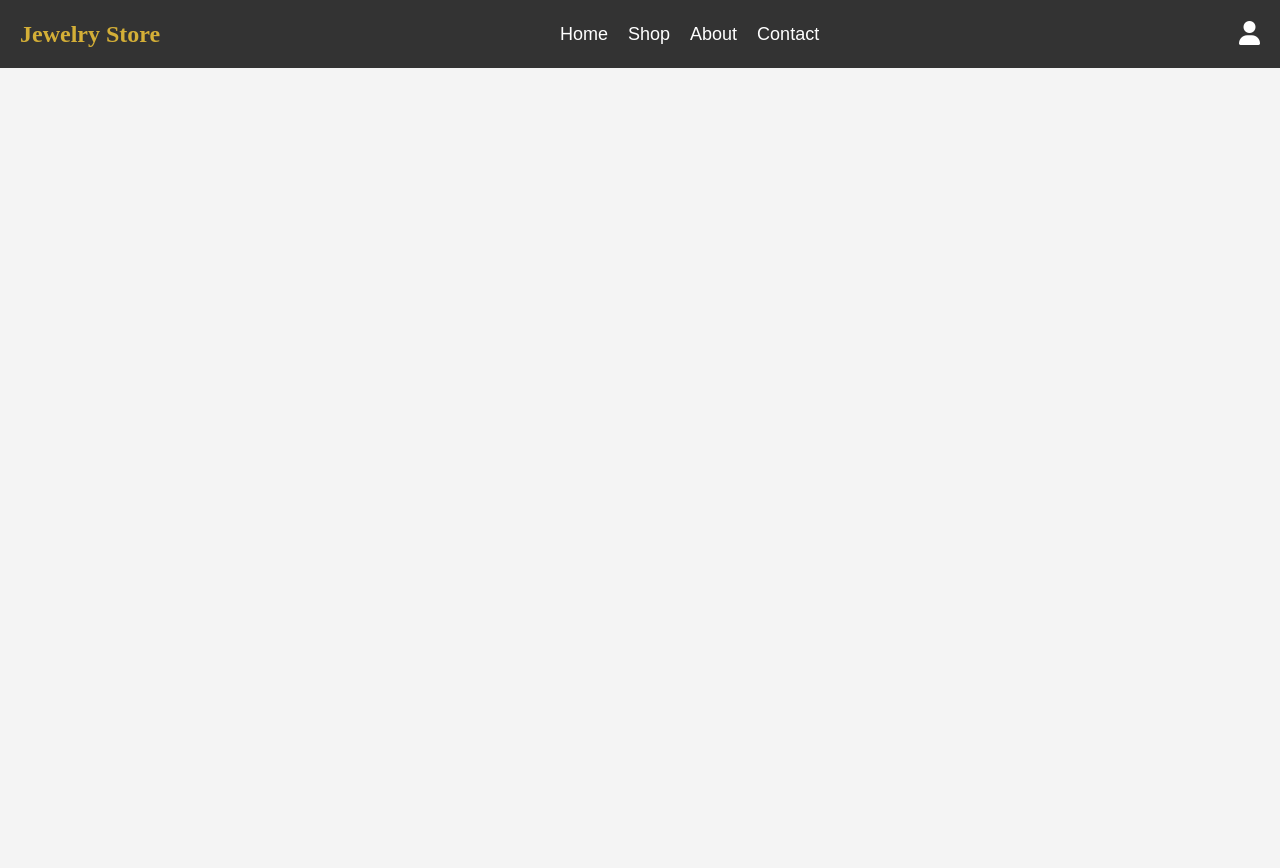
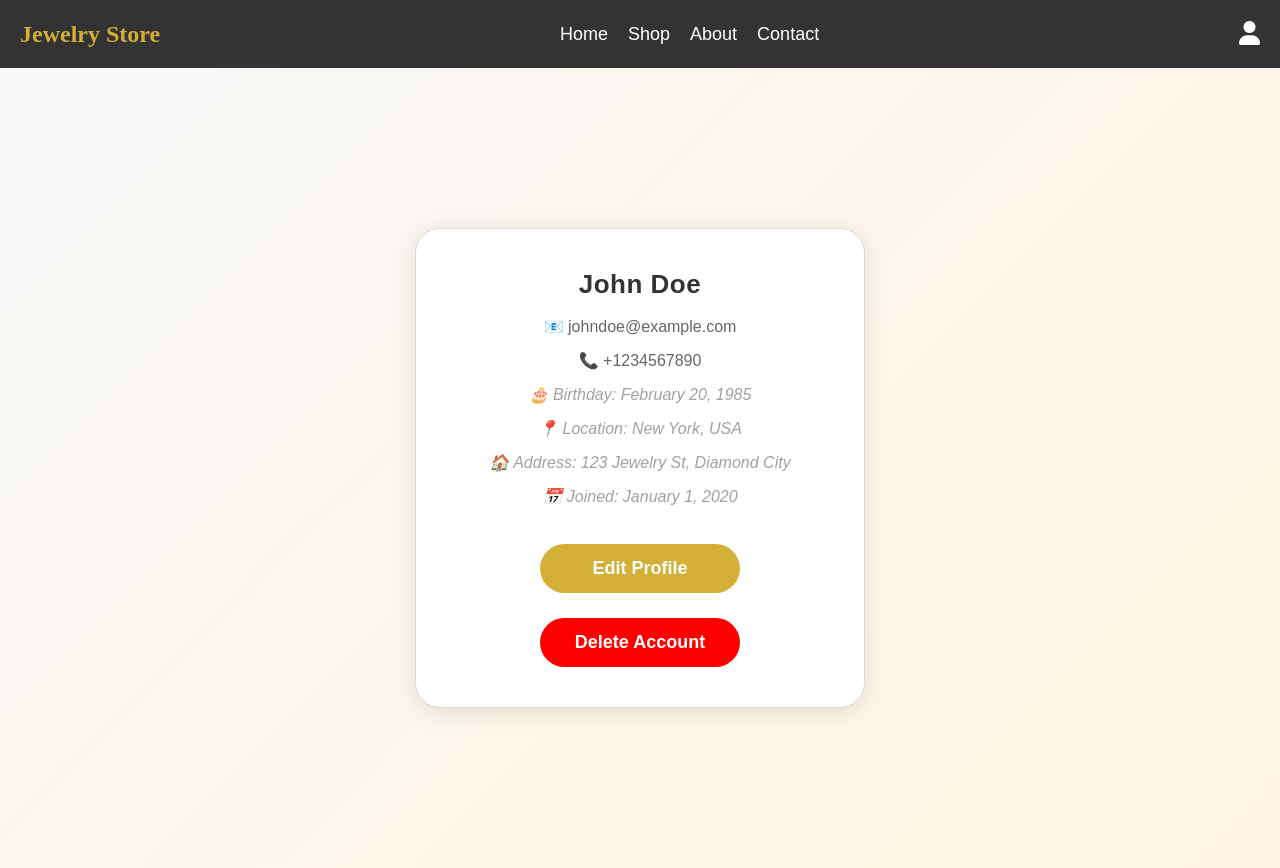
Before and after one commit to Nakkash14/Jewelry, a React (Create React App) app in the folder frontend/: page /userprofile in a window 1280 px wide. Before the commit the page ends 800 px from the top, so only its background shows below. Built offline with nearby package versions, Linux system fonts and the light colour scheme.

Commit message:
Frontend / Added user profile infos page

```diff
--- a/frontend/package.json
+++ b/frontend/package.json
@@ -6,6 +6,8 @@
     "@fortawesome/free-solid-svg-icons": "^6.7.2",
     "@fortawesome/react-fontawesome": "^0.2.2",
     "cra-template": "1.2.0",
+    "framer-motion": "^12.4.7",
+    "lucide-react": "^0.477.0",
     "react": "^18.0.0",
     "react-dom": "^18.0.0",
     "react-router-dom": "^7.1.1",
--- a/frontend/src/App.js
+++ b/frontend/src/App.js
@@ -32,9 +32,10 @@ import React from 'react';
 import { BrowserRouter as Router, Routes, Route } from 'react-router-dom';  // Import React Router
 
 // Import the components for the pages
-import HomePage from './components/HomePage.jsx'; // Assuming HomePage.js is in the same folder
-import SignIn from './Auth/Sign_In'; // Adjust the path based on where your components are located
-import SignUp from './Auth/Sign_Up';
+import HomePage from './components/HomePage.jsx'; // Import Home Page
+import SignIn from './Auth/Sign_In'; // Import Sign In
+import SignUp from './Auth/Sign_Up'; // Import Sign Up
+import UserProfile from './User/UserProfile'; // Import User Profile
 import Navbar from './components/Navbar'; // Import Navbar
 
 const App = () => {
@@ -48,6 +49,7 @@ const App = () => {
         <Route path="/" element={<HomePage />} />
         <Route path="/signin" element={<SignIn />} />
         <Route path="/signup" element={<SignUp />} />
+        <Route path="/userprofile" element={<UserProfile />} />
       </Routes>
     </Router>
   );
--- /dev/null
+++ b/frontend/src/User/UserProfile.css
@@ -0,0 +1,155 @@
+/* Profile Container */
+.profile-container {
+  display: flex;
+  justify-content: center;
+  align-items: center;
+  height: 100vh;
+  background-color: #f8f8f8; /* Light background color to highlight content */
+}
+
+/* Profile Card Styling */
+.profile-card {
+  background: #fff;
+  padding: 40px;
+  border-radius: 25px;
+  box-shadow: 0 4px 25px rgba(0, 0, 0, 0.1);
+  text-align: center;
+  max-width: 450px;
+  width: 100%;
+  font-family: 'Georgia', serif; /* Elegant, serif font for a luxurious feel */
+  border: 1px solid #e0d9c6; /* Soft gold accent */
+}
+
+/* Profile Picture Container */
+.profile-pic-container {
+  position: relative;
+  display: flex;
+  justify-content: center;
+  margin-bottom: 30px;
+}
+
+/* Profile Picture Styling */
+.profile-pic {
+  width: 150px;
+  height: 150px;
+  border-radius: 50%;
+  object-fit: cover;
+  border: 5px solid #d4af37; /* Gold border */
+  box-shadow: 0 4px 25px rgba(0, 0, 0, 0.1); /* Elegant shadow */
+}
+
+/* Profile Picture Upload Button */
+.profile-pic-upload {
+  position: absolute;
+  bottom: 12px;
+  right: 12px;
+  background: #fff;
+  border-radius: 50%;
+  padding: 12px;
+  cursor: pointer;
+  box-shadow: 0 4px 15px rgba(0, 0, 0, 0.1);
+  transition: background-color 0.3s ease;
+}
+
+.profile-pic-upload:hover {
+  background-color: #f5e8b5; /* Soft gold hover effect */
+}
+
+.icon {
+  width: 20px;
+  height: 20px;
+  color: #d4af37; /* Gold color for the icon */
+}
+
+/* User Information */
+.user-name {
+  font-size: 26px;
+  font-weight: 700;
+  color: #333;
+  margin-bottom: 15px;
+  letter-spacing: 0.5px;
+}
+
+.user-email, .user-phone, .user-birthday, .user-location, .user-preferred-jewelry, .user-status, .user-address, .user-join-date {
+  font-size: 16px;
+  color: #666;
+  margin-bottom: 10px;
+  line-height: 1.5;
+}
+
+/* Extra Styling for Additional Labels */
+.user-birthday, .user-location, .user-preferred-jewelry {
+  font-style: italic;
+  color: #a1a1a1;
+}
+
+.user-status {
+  font-weight: bold;
+  color: #007bff;
+}
+
+/* Address and Join Date styling */
+.user-address {
+  font-style: italic;
+  color: #a1a1a1;
+  margin-top: 10px;
+}
+
+.user-join-date {
+  font-style: italic;
+  color: #a1a1a1;
+  margin-top: 5px;
+}
+
+/* Edit Button Styling */
+.edit-button {
+  background: #d4af37; /* Gold color for a luxurious touch */
+  color: white;
+  border: none;
+  padding: 14px 20px;
+  border-radius: 30px; /* Rounded corners for an elegant feel */
+  cursor: pointer;
+  margin-top: 25px;
+  font-size: 18px;
+  font-weight: bold;
+  transition: background-color 0.3s ease, transform 0.2s ease;
+  width: 200px;
+}
+
+.edit-button:hover {
+  background: #b98b2f; /* Slightly darker gold for hover effect */
+  transform: translateY(-3px);
+}
+
+.edit-button:focus {
+  outline: none;
+}
+
+/* Delete Button Styling */
+.delete-button {
+  background: Red; /* Red color for a luxurious touch */
+  color: white;
+  border: none;
+  padding: 14px 20px;
+  border-radius: 30px; /* Rounded corners for an elegant feel */
+  cursor: pointer;
+  margin-top: 25px;
+  font-size: 18px;
+  font-weight: bold;
+  transition: background-color 0.3s ease, transform 0.2s ease;
+  width: 200px;
+}
+
+.delete-button:hover {
+  background: #e63946; /* Slightly darker red for hover effect */
+  transform: translateY(-3px);
+}
+
+.eddeleteit-button:focus {
+  outline: none;
+}
+
+/* Optional: Fancy background for profile container */
+.profile-container {
+  background: linear-gradient(135deg, #f8f8f8, #fff4e1); /* Soft gradient for a high-end feel */
+}
--- /dev/null
+++ b/frontend/src/User/UserProfile.jsx
@@ -0,0 +1,48 @@
+import React from "react";
+import { motion } from "framer-motion";
+import { CameraIcon } from "lucide-react";
+import "./UserProfile.css";
+
+const UserProfile = () => {
+  const handleDeleteAccount = () => {
+    const confirmDelete = window.confirm("Are you sure you want to delete your account? This action cannot be undone.");
+    if (confirmDelete) {
+      alert("Your account has been deleted.");
+      // API call for account deletion would go here.
+    }
+  };
+
+  return (
+    <motion.div className="profile-container" initial={{ opacity: 0 }} animate={{ opacity: 1 }} transition={{ duration: 0.5 }}>
+      <div className="profile-card">
+        {/* Profile Picture Section */}
+        {/* <div className="profile-pic-container">
+          <img src="/profile-placeholder.jpg" alt="Profile" className="profile-pic" />
+          <label className="profile-pic-upload">
+            <CameraIcon className="icon" />
+            <input type="file" className="hidden" />
+          </label>
+        </div> */}
+
+        {/* User Details */}
+        <p className="user-name">John Doe</p>
+        <p className="user-email">📧 johndoe@example.com</p>
+        <p className="user-phone">📞 +1234567890</p>
+        <p className="user-birthday">🎂 Birthday: February 20, 1985</p>
+        <p className="user-location">📍 Location: New York, USA</p>
+        {/* <p className="user-preferred-jewelry">💎 Preferred Jewelry: Rings, Necklaces</p> */}
+        {/* <p className="user-status">✅ Account Status: Active</p> */}
+        <p className="user-address">🏠 Address: 123 Jewelry St, Diamond City</p>
+        <p className="user-join-date">📅 Joined: January 1, 2020</p>
+
+        {/* Buttons */}
+        <div className="button-group">
+          <button className="edit-button">Edit Profile</button>
+          <button className="delete-button" onClick={handleDeleteAccount}>Delete Account</button>
+        </div>
+      </div>
+    </motion.div>
+  );
+};
+
+export default UserProfile;
--- a/frontend/src/components/Navbar.jsx
+++ b/frontend/src/components/Navbar.jsx
@@ -76,7 +76,7 @@ const Navbar = () => {
           <Link to="/signup" onClick={closeAccountDropdown}>
             <i className="fa fa-user-plus"></i> Create Account
           </Link>
-          <Link to="/profile" onClick={closeAccountDropdown}>
+          <Link to="/userprofile" onClick={closeAccountDropdown}>
             <i className="fa fa-cogs"></i> Profile Settings
           </Link>
           <Link to="/logout" onClick={closeAccountDropdown}>
```
Also changed, not shown: 1 other file (tests, documents, lock files or other folders).
